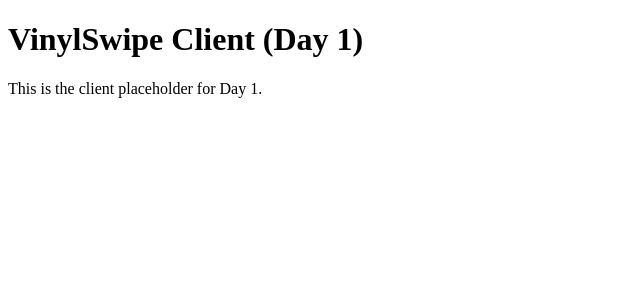
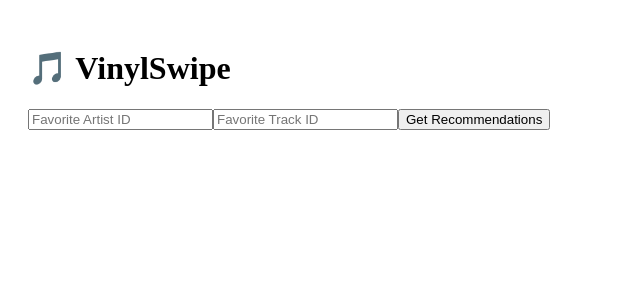
Before and after one commit to Fearfyl/VinylSwipe, a React (Vite) app in the folder client/: page / in a window 1280 px wide. Shown: the top 300 px of the page, without its empty margins (0-640 px from the left). Built offline with nearby package versions, Linux system fonts and the light colour scheme.

Commit message:
implement song recommendation feature with SwipeCard component and fetchRecommendations API

```diff
--- a/client/src/App.jsx
+++ b/client/src/App.jsx
@@ -1,11 +1,41 @@
-import React from "react";
-import Placeholder from "./components/Placeholder.jsx";
+import React, { useState } from "react";
+import { fetchRecommendations } from "./api.js";
+import SwipeCard from "./components/SwipeCard.jsx";
 
 export default function App() {
+  const [songs, setSongs] = useState([]);
+  const [artist, setArtist] = useState("");
+  const [track, setTrack] = useState("");
+
+  const handleFetch = async () => {
+    const recs = await fetchRecommendations(artist, track);
+    setSongs(recs);
+  };
+
+  const handleSwipe = (direction, song) => {
+    console.log(`Swiped ${direction} on ${song.track}`);
+  };
+
   return (
-    <div>
-      <h1>VinylSwipe Client (Day 1)</h1>
-      <Placeholder />
+    <div style={{ padding: "20px" }}>
+      <h1>🎵 VinylSwipe</h1>
+      <input
+        placeholder="Favorite Artist ID"
+        value={artist}
+        onChange={(e) => setArtist(e.target.value)}
+      />
+      <input
+        placeholder="Favorite Track ID"
+        value={track}
+        onChange={(e) => setTrack(e.target.value)}
+      />
+      <button onClick={handleFetch}>Get Recommendations</button>
+
+      <div>
+        {songs.map((song) => (
+          <SwipeCard key={song.id} song={song} onSwipe={handleSwipe} />
+        ))}
+      </div>
     </div>
   );
 }
--- /dev/null
+++ b/client/src/api.js
@@ -0,0 +1,6 @@
+export const fetchRecommendations = async (artist, track) => {
+  const res = await fetch(
+    `http://localhost:5000/api/recommendations?artist=${artist}&track=${track}`
+  );
+  return res.json();
+};
--- /dev/null
+++ b/client/src/components/SwipeCard.jsx
@@ -0,0 +1,36 @@
+import React, { useState } from "react";
+
+export default function SwipeCard({ song, onSwipe }) {
+  const [swiped, setSwiped] = useState(false);
+
+  const handleSwipe = (direction) => {
+    setSwiped(true);
+    onSwipe(direction, song);
+  };
+
+  if (swiped) return null;
+
+  return (
+    <div
+      style={{
+        border: "1px solid #ccc",
+        padding: "20px",
+        margin: "10px",
+        borderRadius: "12px",
+        textAlign: "center",
+      }}
+    >
+      <h3>{song.track}</h3>
+      <p>{song.artist}</p>
+      {song.preview_url && (
+        <audio controls>
+          <source src={song.preview_url} type="audio/mpeg" />
+        </audio>
+      )}
+      <div style={{ marginTop: "10px" }}>
+        <button onClick={() => handleSwipe("left")}>👎 Dislike</button>
+        <button onClick={() => handleSwipe("right")}>👍 Like</button>
+      </div>
+    </div>
+  );
+}
```
